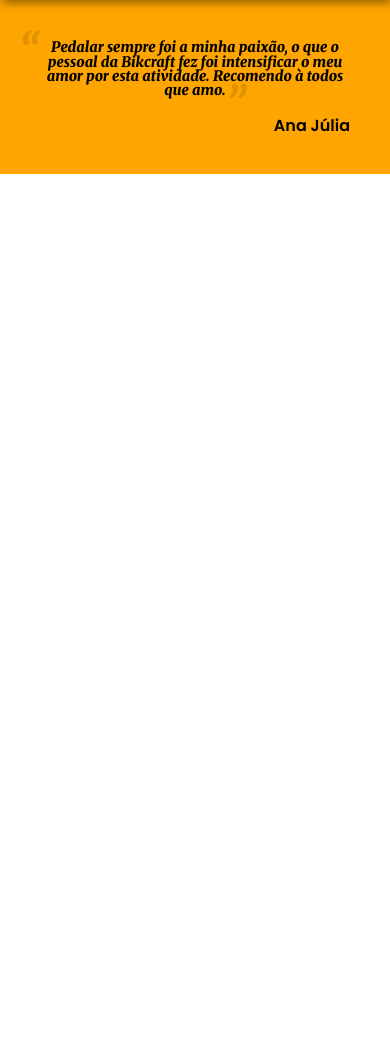
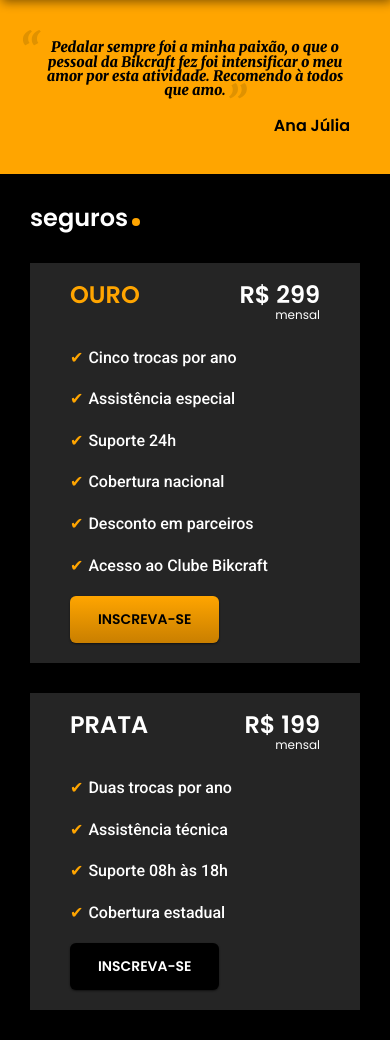
Before and after one commit to AugustoSMoreira/bikcraft, a plain HTML site: page index.html in a window 390 px wide. Shown: the part 2644-3684 px from the top of the page. Before the commit the page ends 2818 px from the top, so only its background shows below. Drawn offline with Linux system fonts and the light colour scheme.

Commit message:
created seguros

```diff
--- /dev/null
+++ b/css/seguros/seguros.css
@@ -0,0 +1,82 @@
+.seguros-bg {
+  background-color: var(--primaria-0);
+  color: var(--primaria-1);
+}
+
+.seguros-container {
+  display: grid;
+  grid-template-columns: 1fr 1fr;
+  align-items: center;
+  gap: 60px;
+  max-width: 1000px;
+  padding: 60px 0px;
+  margin: 0 auto;
+}
+
+.seguros-items {
+  grid-row: 2;
+  padding: 20px;
+  background-color: var(--secundaria-0);
+}
+
+.seguro-valor {
+  display: flex;
+  justify-content: space-between;
+}
+
+.seguros-items h3 {
+  padding-bottom: 30px;
+}
+
+.seguros-items small {
+  display: block;
+  text-align: right;
+}
+
+.seguros-items li {
+  padding-bottom: 20px;
+}
+
+.seguros-items li::before {
+  content: "✔";
+  font-size: 1rem;
+  padding-right: 5px;
+  color: var(--primaria-2);
+}
+
+@media (max-width: 1000px) {
+  .seguros-container {
+    gap: 30px;
+    padding: 30px;
+  }
+
+  .seguros-items:nth-child(2) {
+    grid-row: 3;
+  }
+  .seguros-items {
+    grid-column: 1 / -1;
+    padding: 20px 40px;
+  }
+}
+
+@media (max-width: 600px) {
+  .seguros-container {
+    gap: 30px;
+    padding: 30px;
+  }
+
+  .seguros-items h3 {
+    padding-bottom: 40px;
+  }
+}
+
+@media (max-width: 400px) {
+  .seguros-container h2 {
+    font-size: 1.5rem;
+  }
+
+  .seguros-items ul {
+    font-size: 1rem;
+    width: max-content;
+  }
+}
--- a/css/style.css
+++ b/css/style.css
@@ -11,7 +11,12 @@
 
 /* Home */
 @import "./home/introducao.css";
-@import "./bicicletas/bicicletas-lista.css";
 @import "./home/tecnologia.css";
 @import "./home/parceiros.css";
 @import "./home/depoimentos.css";
+
+/* Bicicletas */
+@import "./bicicletas/bicicletas-lista.css";
+
+/* Seguros */
+@import "./seguros/seguros.css"
--- a/css/utilitarios/componentes.css
+++ b/css/utilitarios/componentes.css
@@ -27,6 +27,12 @@
   }
 }
 
+/* Botão Secundário */
+.secundario {
+  background: var(--primaria-0);
+  color: var(--primaria-1);
+}
+
 /* Ponto Final */
 .ponto-final::after {
   content: "";
--- a/css/utilitarios/cores.css
+++ b/css/utilitarios/cores.css
@@ -25,3 +25,6 @@
 .cor-2 {
   color: #b2b2b2;
 }
+.cor-3 {
+  color: #ffa500;
+}
--- a/index.html
+++ b/index.html
@@ -180,5 +180,39 @@
         <cite class="font-1-m-b">Ana Júlia</cite>
       </div>
     </section>
+    <!-- Seguros -->
+    <article class="seguros-bg" aria-label="Seção de Seguros">
+      <div class="seguros-container">
+        <h2 class="font-1-xxl">seguros<span class="ponto-final"></span></h2>
+
+        <div class="seguros-items">
+          <div class="seguro-valor">
+            <h3 class="font-1-xl">PRATA</h3>
+            <span class="font-1-xl">R$ 199<small class="font-1-xs">mensal</small></span>
+          </div>
+          <ul class="font-2-m">
+              <li>Duas trocas por ano</li>
+              <li>Assistência técnica</li>
+              <li>Suporte 08h às 18h</li>
+              <li>Cobertura estadual</li>
+            </ul>
+            <a class="botao secundario" href="./">INSCREVA-SE</a>
+        </div>
+        <div class="seguros-items">
+          <div class="seguro-valor">
+            <h3 class="font-1-xl cor-3">OURO</h3>
+            <span class="font-1-xl">R$ 299<small class="font-1-xs">mensal</small></span>
+          </div>
+          <ul class="font-2-m">
+              <li>Cinco trocas por ano</li>
+              <li>Assistência especial</li>
+              <li>Suporte 24h</li>
+              <li>Cobertura nacional</li>
+              <li>Desconto em parceiros</li>
+              <li>Acesso ao Clube Bikcraft</li>
+            </ul>
+            <a class="botao" href="./">INSCREVA-SE</a>
+        </div>
+    </article>
   </body>
 </html>
```
